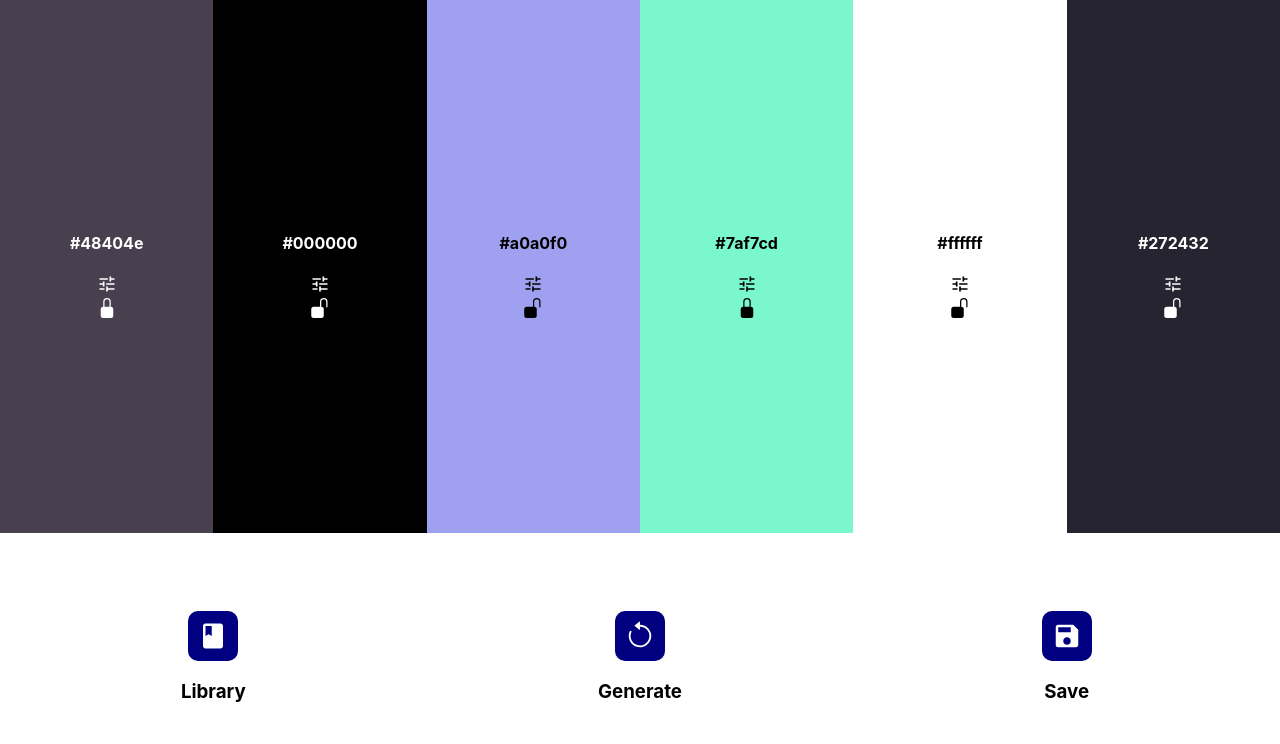
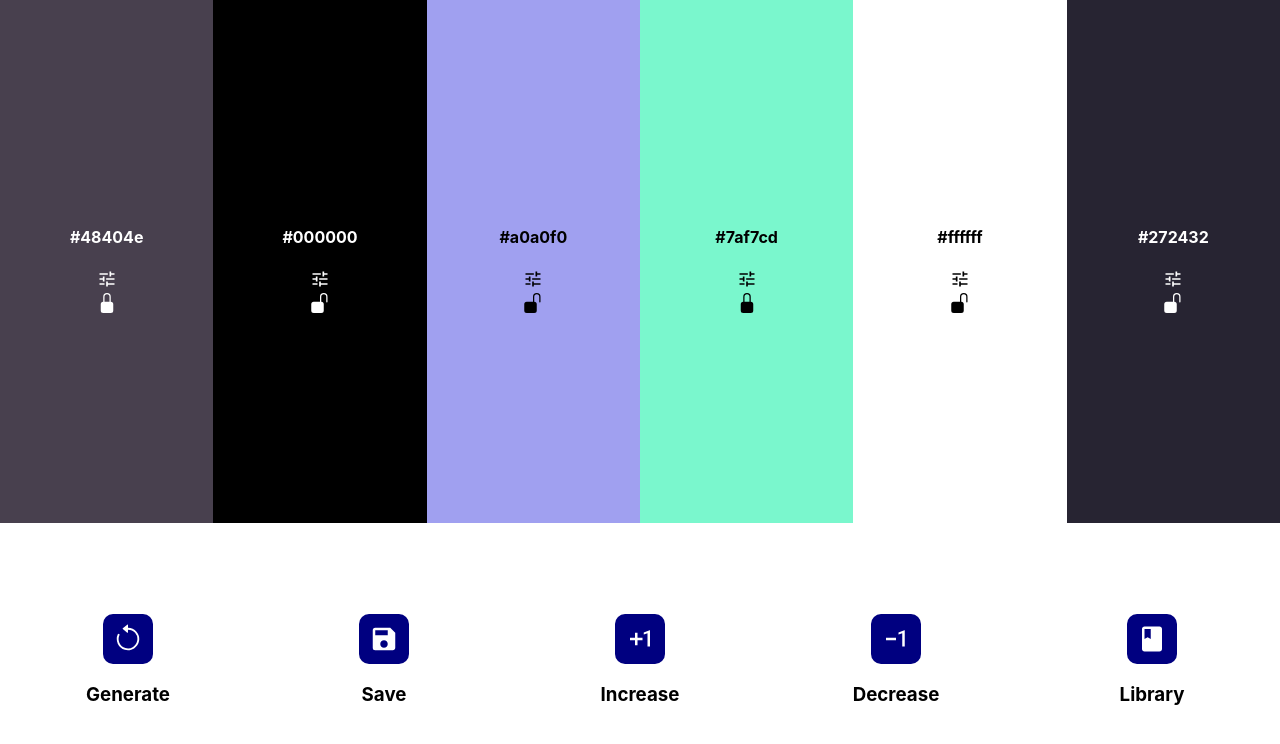
Before and after one commit to abdoashraf56/front-end-react-projects, a Next.js app: page /gencolor in a window 1280 px wide. Shown: the top 744 px of the page. Built offline with nearby package versions, Linux system fonts and the light colour scheme.

Commit message:
add ability to increase or decrease colors and refactor color object

```diff
--- a/components/ColorNode.js
+++ b/components/ColorNode.js
@@ -5,7 +5,7 @@ import { MdTune } from 'react-icons/md'
 function ColorNode({ styles, color, lock }) {
 
     let handleClick = () => {
-        lock(color.id)
+        lock(color.color_text)
     }
 
     let handleAdjust = () => {
--- a/components/PaletteController.js
+++ b/components/PaletteController.js
@@ -1,10 +1,11 @@
 import Controller from "./Controller";
 import { BsArrowCounterclockwise } from 'react-icons/bs'
-import { MdSave, MdBook } from 'react-icons/md'
+import { MdSave, MdBook, MdExposurePlus1, MdExposureNeg1 } from 'react-icons/md'
 import Library from "./Library";
 import { useState } from "react";
 
-function PaletteController({ styles, colors, library_colors, update, save }) {
+function PaletteController({ styles, colors, library_colors,
+    update, save }) {
 
     let generate_color = () => {
         let random_r = Math.floor(Math.random() * 255)
@@ -42,26 +43,68 @@ function PaletteController({ styles, colors, library_colors, update, save }) {
 
     let [show, setShow] = useState(false)
 
+    let increase_color = () => {
+        if (colors.length >= 6) {
+            alert("The Max numbers has been reached")
+            return;
+        };
+        let color_text = generate_color()
+        let c = { id: colors.length, color_text, lock: false }
+        colors.push(c)
+        update(colors);
+    }
+
+    let decrease_color = () => {
+        if (colors.length <= 1) {
+            alert("The Min numbers has been reached")
+            return;
+        };
+        let index = colors.findIndex(c => c.lock == false)
+        if (index == -1) {
+            alert("Can't revmove locked color if you want unlock it")
+            return;
+        }
+        colors.splice(index, 1)
+        update(colors);
+    }
+
     return (
         <div className={styles.palette_controller_container}>
+            <Controller
+                styles={styles}
+                name={"Generate"}
+                Icon={BsArrowCounterclockwise}
+                click={generate}
+            />
+
+            <Controller
+                styles={styles}
+                name={"Save"}
+                Icon={MdSave}
+                click={save}
+            />
+
+            <Controller
+                styles={styles}
+                name={"Increase"}
+                Icon={MdExposurePlus1}
+                click={increase_color}
+            />
+
+            <Controller
+                styles={styles}
+                name={"Decrease"}
+                Icon={MdExposureNeg1}
+                click={decrease_color}
+            />
+
             <Controller
                 styles={styles}
                 name={"Library"}
                 Icon={MdBook}
                 click={toggle_library}
             />
-            <Controller
-                styles={styles}
-                name={"Generate"}
-                Icon={BsArrowCounterclockwise}
-                click={generate}
-            />
-            <Controller
-                styles={styles}
-                name={"Save"}
-                Icon={MdSave}
-                click={save}
-            />
+
 
             {show && <Library
                 styles={styles}
--- a/pages/gencolor.js
+++ b/pages/gencolor.js
@@ -7,12 +7,12 @@ function gencolor(props) {
     let num = 6 //the number of generated colors
 
     let [colors, setColors] = useState([
-        { id: 0, color_text: '#48404e', lock: true },
-        { id: 1, color_text: '#000000', lock: false },
-        { id: 2, color_text: '#a0a0f0', lock: false },
-        { id: 3, color_text: '#7af7cd', lock: true },
-        { id: 4, color_text: '#ffffff', lock: false },
-        { id: 5, color_text: '#272432', lock: false }
+        { color_text: '#48404e', lock: true },
+        { color_text: '#000000', lock: false },
+        { color_text: '#a0a0f0', lock: false },
+        { color_text: '#7af7cd', lock: true },
+        { color_text: '#ffffff', lock: false },
+        { color_text: '#272432', lock: false }
     ])
 
     let [library, setLibrary] = useState([
@@ -29,11 +29,11 @@ function gencolor(props) {
         alert("Save done to the library")
     }
 
-    let lock_or_not_color = (id) => {
+    let lock_or_not_color = (color_text) => {
         let prev = colors
-        let color = prev[id]
+        let color = prev.find(c => c.color_text == color_text)
         color.lock = !color.lock
-        prev[id] = color
+        prev[color_text] = color
         setColors([...prev])
     }
 
--- a/styles/gencolor.module.scss
+++ b/styles/gencolor.module.scss
@@ -44,6 +44,7 @@ $meduim_screen: 768px;
         @extend .flex-row;
         flex: 1;
         flex-wrap: wrap;
+        padding-top: 16px;
 
         .library_bg {
             @extend .flex-col;
@@ -116,6 +117,7 @@ $meduim_screen: 768px;
             justify-content: center;
             align-items: center;
             flex: 1;
+            min-width: 150px;
 
             div {
                 @extend .flex-row;
```
